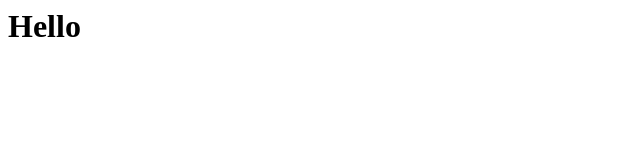
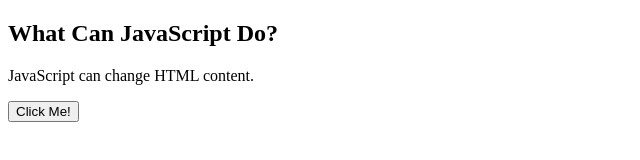
Before and after one commit to user1834/Repo_One, a plain HTML site: page index.html in a window 1280 px wide. Shown: the whole page, without its empty margins (0-640 px from the left). Drawn offline with Linux system fonts and the light colour scheme.

Commit message:
index file

```diff
--- a/index.html
+++ b/index.html
@@ -1,6 +1,12 @@
+<!DOCTYPE html>
 <html>
-<head><head>
 <body>
-<h1> Hello </h1>
+
+<h2>What Can JavaScript Do?</h2>
+
+<p id="demo">JavaScript can change HTML content.</p>
+
+<button type="button" onclick='document.getElementById("demo").innerHTML = "Hello JavaScript!"'>Click Me!</button>
+
 </body>
 </html>
--- a/script.js
+++ /dev/null
@@ -1 +0,0 @@
-console.log("Hello");
```
